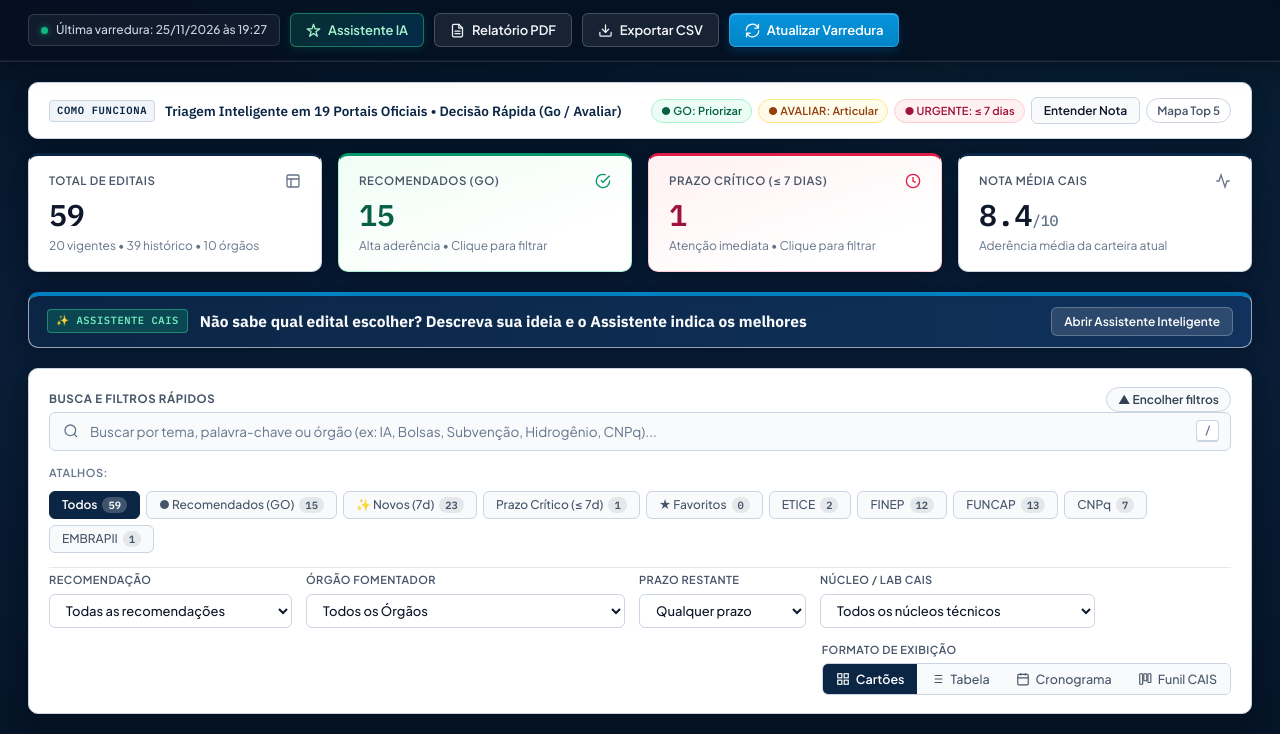
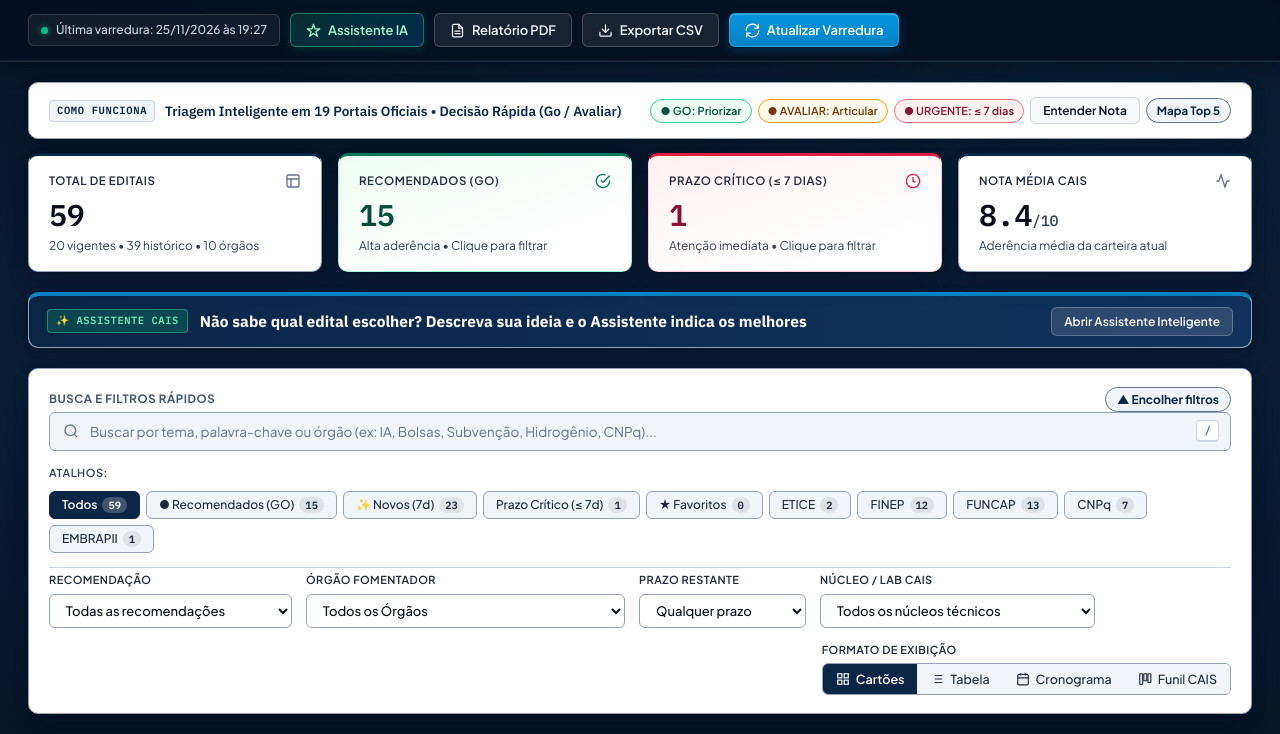
Before and after one commit to Jaimeabreu2/Radar-cais, a plain HTML site: page frontend/index.html in a window 1280 px wide. Shown: the part 64-798 px from the top of the page. Drawn offline with Linux system fonts and the light colour scheme; no server answers.

Commit message:
feat(radar-cais): plataforma auditada de inteligência de editais e fomento CAIS

```diff
--- a/frontend/index.html
+++ b/frontend/index.html
@@ -10,7 +10,7 @@
   <link
     href="https://fonts.googleapis.com/css2?family=IBM+Plex+Mono:wght@400;500;600&family=IBM+Plex+Sans:wght@500;600;700&family=Plus+Jakarta+Sans:wght@400;500;600;700&display=swap"
     rel="stylesheet">
-  <link rel="stylesheet" href="style.css?v=20261126_ia_clean_v9">
+  <link rel="stylesheet" href="style.css?v=20261126_hc_home_v11">
 </head>
 
 <body>
--- a/frontend/style.css
+++ b/frontend/style.css
@@ -9,35 +9,35 @@
   --cais-page-bg: #091D36;
   --cais-page-bg-deep: #061325;
   --cais-navy: #0B2545;
-  --cais-slate-dark: #0F172A;
+  --cais-slate-dark: #090D16;
   --cais-cerulean: #0284C7;
   --cais-cerulean-bright: #38BDF8;
   --cais-cerulean-hover: #0369A1;
 
-  /* Superfícies e Bordas Arquiteturais */
+  /* Superfícies e Bordas Arquiteturais (Alto Contraste) */
   --card-bg: #FFFFFF;
-  --card-bg-subtle: #F8FAFC;
-  --card-bg-ice: #F1F5F9;
-  --card-border: #E2E8F0;
-  --card-border-strong: #CBD5E1;
-  --card-text: #0F172A;
-  --card-muted: #475569;
-  --card-subtle-text: #64748B;
-
-  /* Semáforo Institucional Sobrio */
-  --semaforo-verde-txt: #065F46;
+  --card-bg-subtle: #F1F5F9;
+  --card-bg-ice: #E2E8F0;
+  --card-border: #CBD5E1;
+  --card-border-strong: #94A3B8;
+  --card-text: #090D16;
+  --card-muted: #1E293B;
+  --card-subtle-text: #334155;
+
+  /* Semáforo Institucional Sobrio (Alto Contraste) */
+  --semaforo-verde-txt: #064E3B;
   --semaforo-verde-bg: #ECFDF5;
-  --semaforo-verde-border: #A7F3D0;
-  --semaforo-verde-accent: #059669;
-
-  --semaforo-amarelo-txt: #92400E;
+  --semaforo-verde-border: #34D399;
+  --semaforo-verde-accent: #047857;
+
+  --semaforo-amarelo-txt: #78350F;
   --semaforo-amarelo-bg: #FFFBEB;
-  --semaforo-amarelo-border: #FDE68A;
+  --semaforo-amarelo-border: #F59E0B;
   --semaforo-amarelo-accent: #D97706;
 
-  --semaforo-vermelho-txt: #9F1239;
+  --semaforo-vermelho-txt: #881337;
   --semaforo-vermelho-bg: #FFF1F2;
-  --semaforo-vermelho-border: #FECDD3;
+  --semaforo-vermelho-border: #FB7185;
   --semaforo-vermelho-accent: #E11D48;
 
   /* Família Tipográfica Corporativa e Científica */
@@ -1545,12 +1545,12 @@ body {
 }
 
 .btn-toggle-filtros {
-  background: #F8FAFC;
-  border: 1px solid #CBD5E1;
-  color: #334155;
+  background: #F1F5F9;
+  border: 1px solid #64748B;
+  color: #0B2545;
   font-family: var(--font-principal);
   font-size: 12px;
-  font-weight: 600;
+  font-weight: 700;
   padding: 4px 11px;
   border-radius: 999px;
   cursor: pointer;
@@ -1559,9 +1559,9 @@ body {
 }
 
 .btn-toggle-filtros:hover {
-  background: #F0F9FF;
+  background: #E0F2FE;
   border-color: #0284C7;
-  color: #0369A1;
+  color: #075985;
 }
 
 .corpo-painel-filtros {
@@ -1608,12 +1608,12 @@ body {
 }
 
 .btn-mapa-bolso {
-  background: transparent;
-  border: 1px solid #CBD5E1;
-  color: #475569;
+  background: #F1F5F9;
+  border: 1px solid #64748B;
+  color: #0B2545;
   font-family: var(--font-principal);
   font-size: 11.5px;
-  font-weight: 600;
+  font-weight: 700;
   padding: 4px 10px;
   border-radius: 999px;
   cursor: pointer;
@@ -1622,9 +1622,9 @@ body {
 }
 
 .btn-mapa-bolso:hover {
-  background: #F0F9FF;
+  background: #E0F2FE;
   border-color: #0284C7;
-  color: #0369A1;
+  color: #075985;
 }
 
 .balao-parceiros {
```
